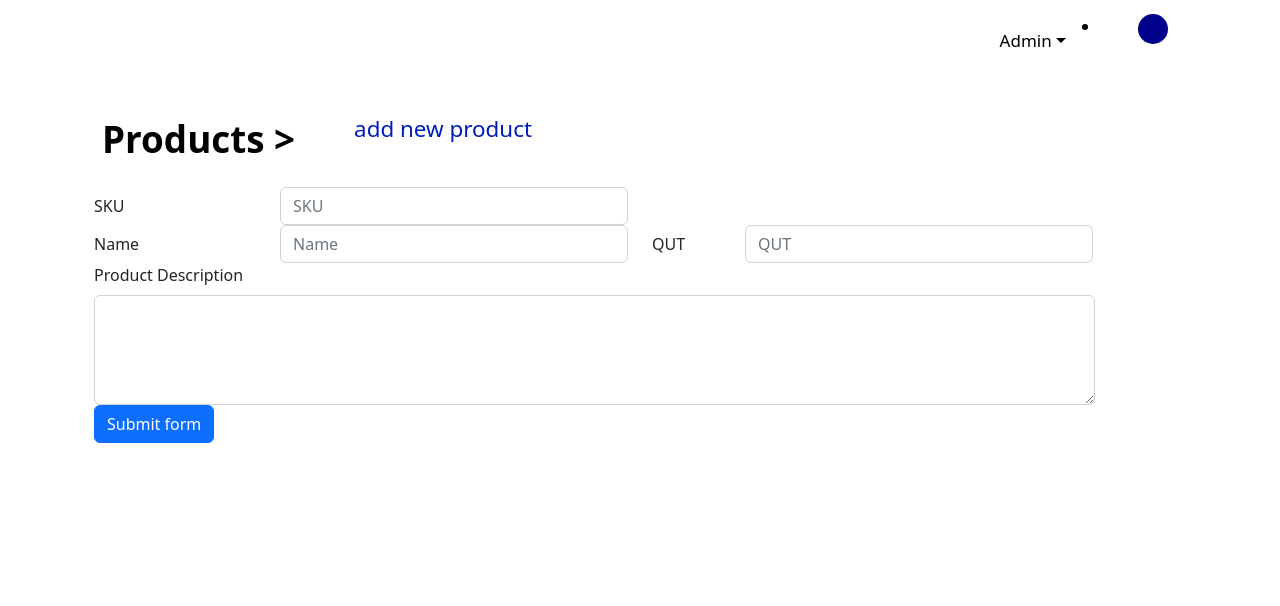
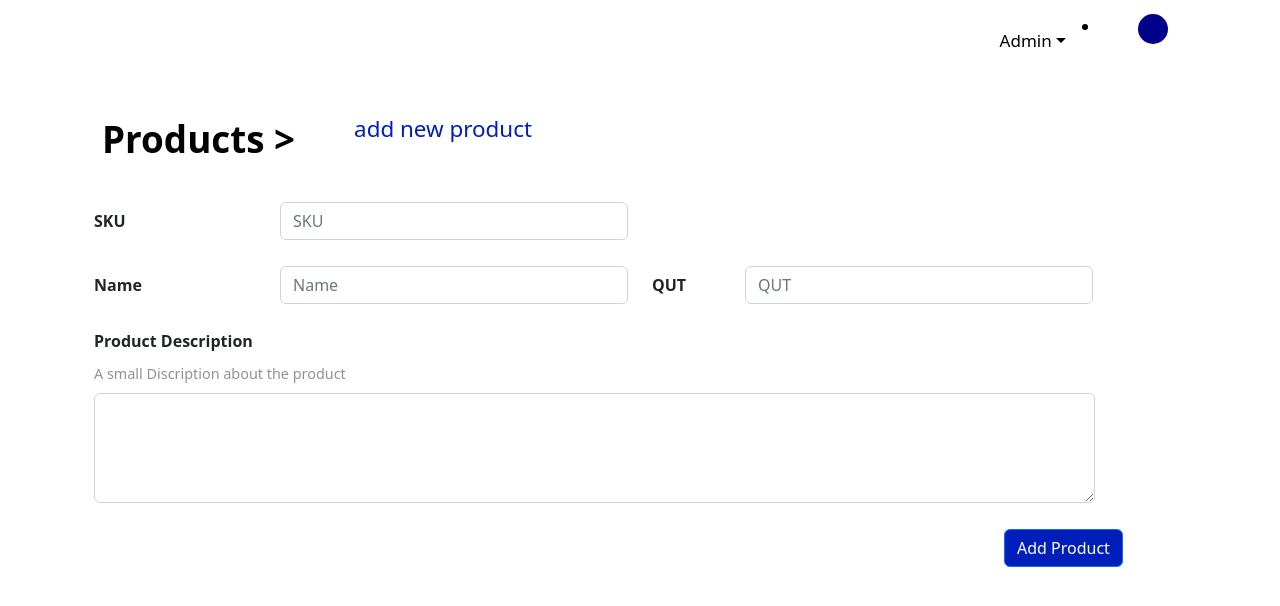
Before and after one commit to gavingunapala/ASSIGNMENT_CODE94, a React (Create React App) app in the folder Frontend/productapp/: page /Addproducts in a window 1280 px wide. Shown: the top 606 px of the page. Built offline with nearby package versions, Linux system fonts and the light colour scheme.

Commit message:
add css for the add product page

```diff
--- a/Frontend/productapp/src/components/ProductTable/ProductTable.js
+++ b/Frontend/productapp/src/components/ProductTable/ProductTable.js
@@ -48,7 +48,7 @@ const ProductTable = () => {
                 <tbody>
                     {products.map((product) => {
                         //destructure data
-                        const { SKU, Quantity, id, Image, ProductName, PRICE } = product;
+                        const { SKU, Quantity, _id, Image, ProductName, PRICE } = product;
                         return (
                             <>
                                 <tr>
@@ -57,8 +57,8 @@ const ProductTable = () => {
                                     <td>{ProductName}</td>
                                     <td>{Quantity}</td>
                                     <td>
-                                        <a href="#delete"><img src={deleteicon} alt="Admin avatar" className="rounded-circle " width="30" height="30" /></a>
-                                        <a href="#edit"><img src={editicon} alt="Admin avatar" className="rounded-circle " width="30" height="30" /></a>
+                                        <a href="#edit"><img src={deleteicon} alt="Admin avatar" className="rounded-circle " width="30" height="30" /></a>
+                                        <a href={`/edit/${_id}`}><img src={editicon} alt="Admin avatar" className="rounded-circle " width="30" height="30" /></a>
                                     </td>
                                 </tr>
                             </>
--- a/Frontend/productapp/src/components/Products/Addproducts.js
+++ b/Frontend/productapp/src/components/Products/Addproducts.js
@@ -14,28 +14,31 @@ const Addproducts = () => {
             </div>
 
             <form className='container'>
-                <div class="form-group row">
-                    <label for="SKU" class="col-md-2 col-form-label">SKU</label>
+                <div class="form-group row rowgap">
+                    <label for="SKU" class="col-md-2 col-form-label lableforTXT">SKU</label>
                     <div class="col-md-4">
                         <input type="text" class="form-control" id="SKU" placeholder="SKU" />
                     </div>
                 </div>
-                <div class="form-group row">
-                    <label for="Name" class="col-md-2 col-form-label">Name</label>
+                <div class="form-group row rowgap">
+                    <label for="Name" class="col-md-2 col-form-label lableforTXT">Name</label>
                     <div class="col-md-4">
                         <input type="text" class="form-control" placeholder="Name" />
                     </div>
-                    <label for="QUT" class="col-md-1 col-form-label">QUT</label>
+                    <label for="QUT" class="col-md-1 col-form-label lableforTXT">QUT</label>
                     <div class="col-md-4">
                         <input type="number" class="form-control" placeholder="QUT" />
                     </div>
                 </div>
-                <div class="form-group col-md-11">
-                    <label class="form-label" for="textAreaExample">Product Description</label>
+                <div class="form-group col-md-11 rowgap">
+                    <label class="form-label lableforTXT" for="textAreaExample ">Product Description</label>
+                    <br/>
+                    <label class="form-label ashcolor discriptiontext" for="textAreaExampl ">A small Discription about the product</label>
+
                     <textarea class="form-control " id="textAreaExample1" rows="4"></textarea>
                 </div>
-                <div class="form-group">
-                    <button class="btn btn-primary" type="submit">Submit form</button>
+                <div class="form-group col-md-2 rowgap buttonfloat">
+                    <button class="btn btn-primary btnSubmit" type="submit">Add Product</button>
                 </div>
             </form>
 
--- a/Frontend/productapp/src/styles/Addproductcss.css
+++ b/Frontend/productapp/src/styles/Addproductcss.css
@@ -1,3 +1,22 @@
-.marginToAddForm{
+.marginToAddForm {
     margin-top: 20px;
 }
+
+.rowgap {
+    margin-top: 1.6rem;
+}
+
+.lableforTXT {
+    font-size: 1rem;
+    font-weight: bold;
+}
+.discriptiontext{
+    font-size: 0.9rem
+}
+.buttonfloat{
+    float: right;
+    margin-left: 100px;
+}
+.btnSubmit{
+    background-color: #001EB9;;
+}
--- a/Frontend/productapp/src/styles/Comon.css
+++ b/Frontend/productapp/src/styles/Comon.css
@@ -31,3 +31,6 @@
   color: black;
   text-decoration: none;
 }
+.ashcolor{
+  color: #969191;
+}
```
